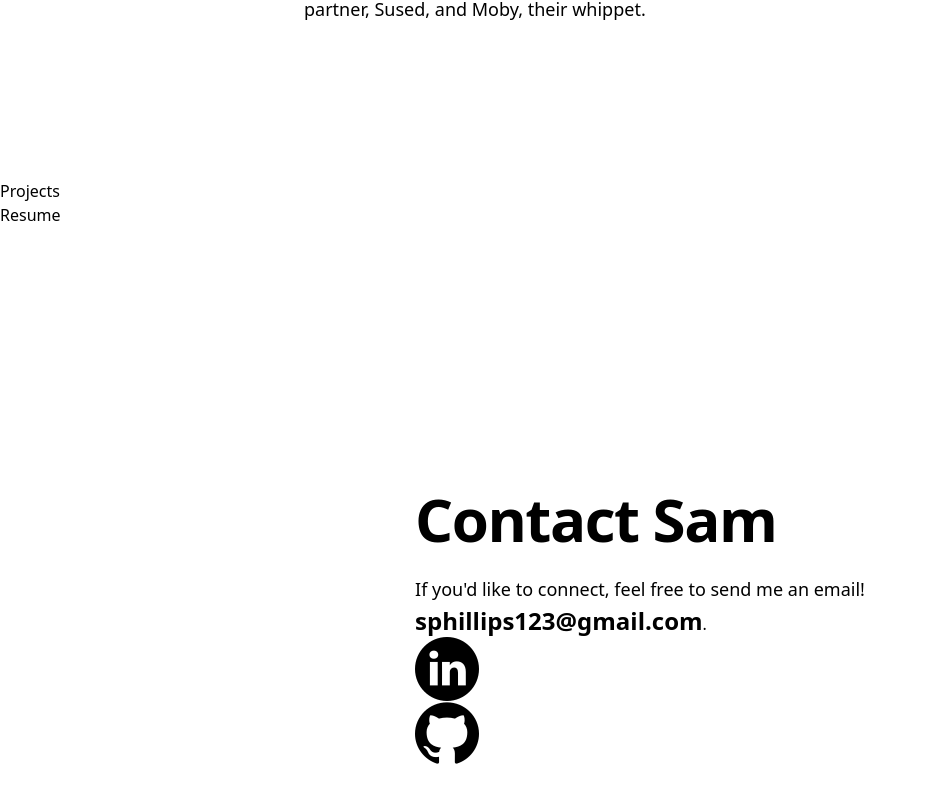
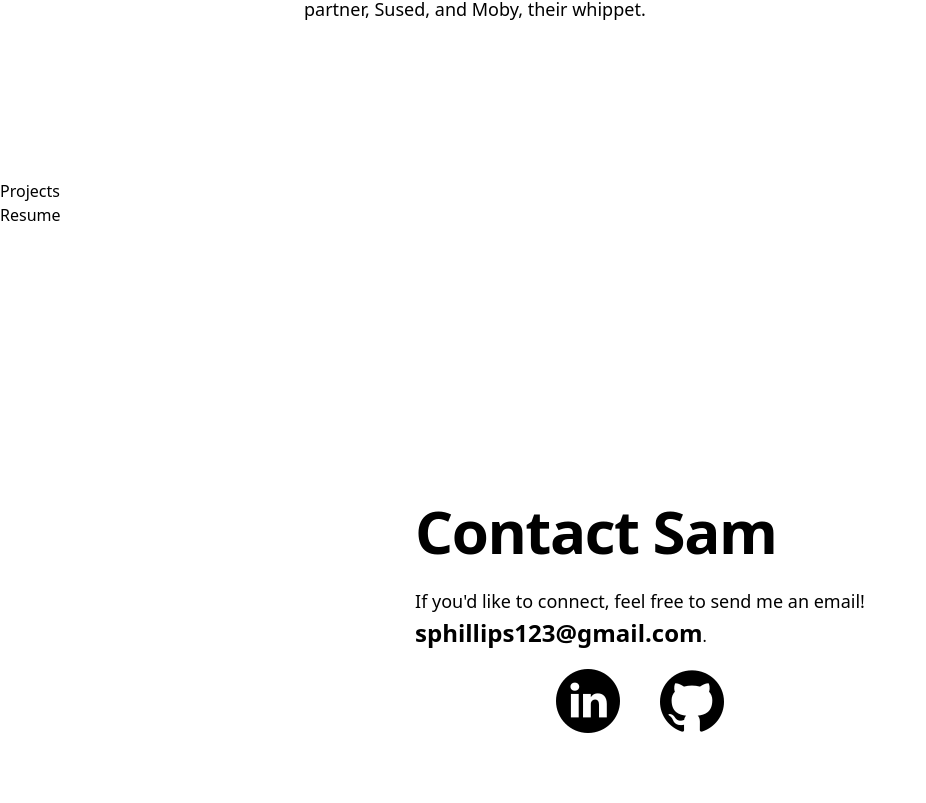
Before and after one commit to samphillips123/portfolio, a React (Create React App) app: page / in a window 1280 px wide. Shown: the part 621-1424 px from the top of the page, without its empty margins (0-926 px from the left). Built offline with nearby package versions, Linux system fonts and the light colour scheme.

Commit message:
updated stytling in contact

```diff
--- a/src/components/Contact.js
+++ b/src/components/Contact.js
@@ -15,16 +15,17 @@ const Contact = () => {
                     <p className='mt-4 text-lg leading-8'>
                         If you'd like to connect, feel free to send me an email!
                     </p>
-
                     <span className='font-bold text-2xl'>
                         sphillips123@gmail.com
                     </span>.
-                    <a href='https://www.linkedin.com/in/samuel-phillips/' target='_blank' >
+                    <div className='flex justify-center'>
+                        <a className='m-5' href='https://www.linkedin.com/in/samuel-phillips/' target='_blank' >
                             <img src={LinkedInLogo} alt='LinkedIn logo with link to profile.' />
                         </a>
-                    <a href='https://github.com/samphillips123' target='_blank' >
+                        <a className='m-5' href='https://github.com/samphillips123' target='_blank' >
                             <img src={GitHubLogo} alt='GitHub logo with link to profile.' />
                         </a>
+                    </div>
                 </div>
             </div>
         </div>
```
Lines whose indentation alone changed are shown as unchanged.
